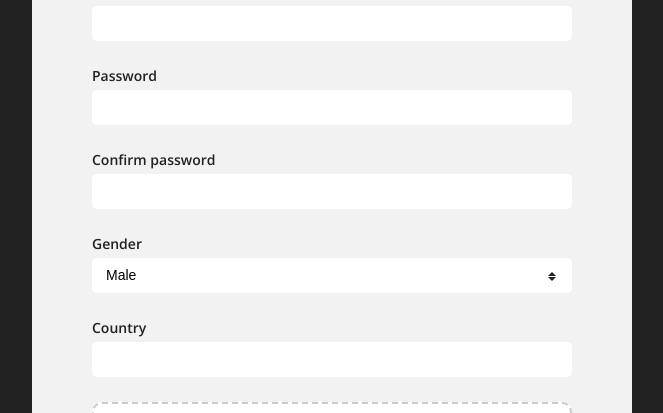
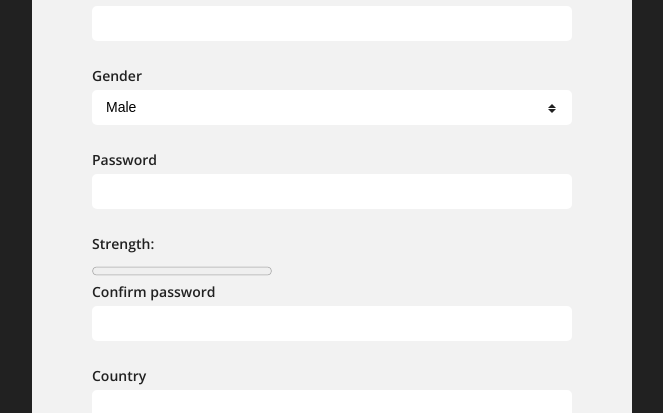
Before and after one commit to zena86/react-forms, a React (Vite) app: page /react-hook-form in a window 1280 px wide. Shown: the part 246-659 px from the top of the page, without its empty margins (308-971 px from the left). Built offline with nearby package versions, Linux system fonts and the light colour scheme.

Commit message:
feat: implement password strength indicator

```diff
--- /dev/null
+++ b/src/components/inputError/InputError.tsx
@@ -0,0 +1,15 @@
+import styles from './../../pages/reactHookForm/style.module.scss';
+
+interface InputErrorProps {
+  msg?: string;
+}
+
+const InputError = ({ msg }: InputErrorProps) => {
+  return (
+    <div className={styles.wrapper}>
+      <p className={styles.error}>{msg}</p>
+    </div>
+  );
+};
+
+export default InputError;
--- /dev/null
+++ b/src/components/inputError/index.tsx
@@ -0,0 +1 @@
+export { default } from './InputError';
--- /dev/null
+++ b/src/components/reactHookForm/controlledAutocomplete.tsx/index.tsx
@@ -0,0 +1 @@
+export { default } from './ControlledAutocoplete';
--- /dev/null
+++ b/src/components/reactHookForm/controlledPassword/ControlledPassword.tsx
@@ -0,0 +1,74 @@
+import { useState } from 'react';
+import { CountrySelectorProps } from '../../../types';
+import styles from './../../../pages/reactHookForm/style.module.scss';
+import InputError from '../../inputError';
+
+const ControlledPassword = ({ form }: CountrySelectorProps) => {
+  const {
+    getValues,
+    // setValue,
+    register,
+    formState: { errors },
+  } = form;
+
+  const [strength, setStrength] = useState(0);
+
+  const calcStrength = (password: string) => {
+    console.log('checkStrength');
+    let val = 0;
+    if (password.match(/[a-z]/)) {
+      val += 25;
+    }
+    if (password.match(/[A-Z]/)) {
+      val += 25;
+    }
+    if (password.match(/[@$!%*#?&]+/)) {
+      val += 25;
+    }
+    if (password.match(/\d+/)) {
+      val += 25;
+    }
+    return val;
+  };
+
+  const handlePasswordChange = (password: string) => {
+    console.log('change password');
+    setStrength(calcStrength(password));
+  };
+
+  return (
+    <>
+      <div className={styles.field}>
+        <label htmlFor="password">Password</label>
+        <input
+          type="password"
+          id="password"
+          {...register('password')}
+          onChange={(e) => handlePasswordChange(e.target.value)}
+        />
+        <InputError msg={errors.password?.message} />
+        {/* <div className={styles.wrapper}>
+          <p className={styles.error}>{errors.password?.message}</p>
+        </div> */}
+      </div>
+
+      <label htmlFor="progress">Strength:</label>
+      <progress id="progress" max="100" value={strength.toString()}></progress>
+
+      <div className={styles.field}>
+        <label htmlFor="confirm_password">Confirm password</label>
+        <input
+          type="password"
+          id="confirm_password"
+          {...register('confirmPassword')}
+        />
+        <InputError msg={errors.confirmPassword?.message} />
+        {/* <div className={styles.wrapper}>
+          <p className={styles.error}>{errors.confirmPassword?.message}</p>
+        </div> */}
+      </div>
+    </>
+  );
+};
+
+export default ControlledPassword;
--- /dev/null
+++ b/src/components/reactHookForm/controlledPassword/index.tsx
@@ -0,0 +1 @@
+export { default } from './ControlledPassword';
--- a/src/pages/reactHookForm/ReactHookForm.tsx
+++ b/src/pages/reactHookForm/ReactHookForm.tsx
@@ -10,7 +10,8 @@ import { schema } from './schema';
 import { Gender } from '../../components/card/type';
 import { v4 as uuidv4 } from 'uuid';
 import { convertToBase64 } from '../../utils/convertToBase64';
-import ControlledAutocoplete from '../../components/reactHookForm/controlledAutocomplete.tsx/controlledAutocomplete';
+import ControlledAutocoplete from '../../components/reactHookForm/controlledAutocomplete.tsx/ControlledAutocoplete';
+import ControlledPassword from '../../components/reactHookForm/controlledPassword';
 
 //const SUPPORTED_FORMATS = ['image/jpg', 'image/jpeg', 'image/png'];
 
@@ -107,7 +108,7 @@ const ReactHookForm = () => {
             </div>
           </div>
 
-          <div className={styles.field}>
+          {/* <div className={styles.field}>
             <label htmlFor="password">Password</label>
             <input type="password" id="password" {...register('password')} />
             <div className={styles.wrapper}>
@@ -125,7 +126,7 @@ const ReactHookForm = () => {
             <div className={styles.wrapper}>
               <p className={styles.error}>{errors.confirmPassword?.message}</p>
             </div>
-          </div>
+          </div> */}
 
           <div className={styles.field}>
             <label htmlFor="gender">Gender</label>
@@ -142,6 +143,8 @@ const ReactHookForm = () => {
             </div>
             <p className={styles.error}>{errors.gender?.message}</p>
           </div>
+
+          <ControlledPassword form={form} />
 
           <ControlledAutocoplete form={form} />
 
--- /dev/null
+++ b/src/types.tsx
@@ -0,0 +1,8 @@
+import { UseFormReturn } from 'react-hook-form';
+import { schema } from './pages/reactHookForm/schema';
+import * as yup from 'yup';
+
+type PersonFormProps = yup.InferType<typeof schema>;
+export interface CountrySelectorProps {
+  form: UseFormReturn<PersonFormProps>;
+}
```
Also changed, not shown: src/components/reactHookForm/controlledAutocomplete.tsx/ControlledAutocoplete.tsx (renamed from src/components/reactHookForm/controlledAutocomplete.tsx/controlledAutocomplete.tsx).
